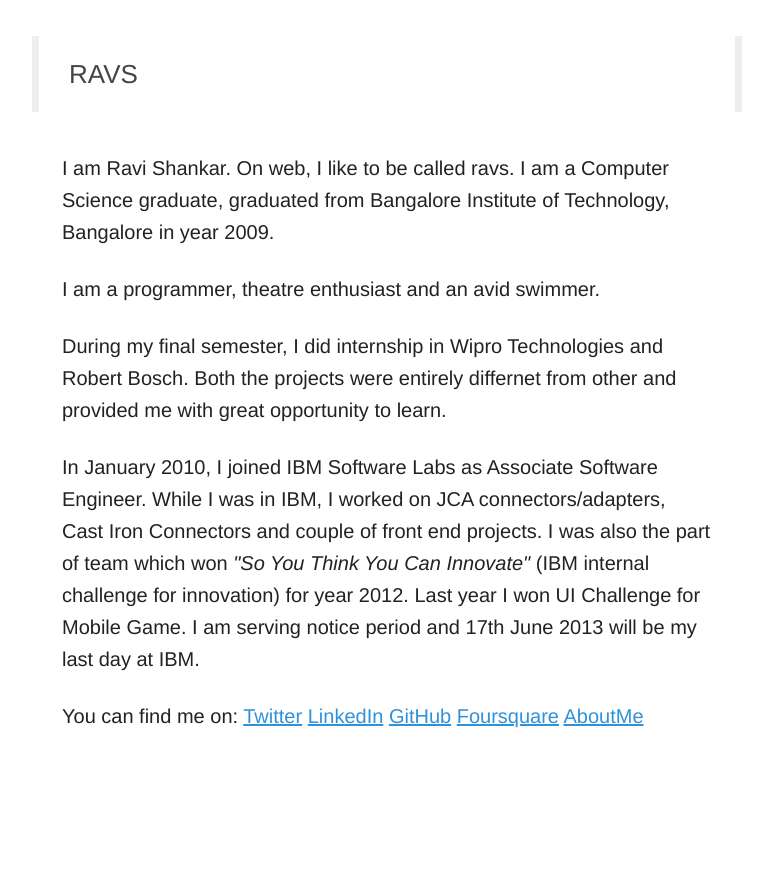
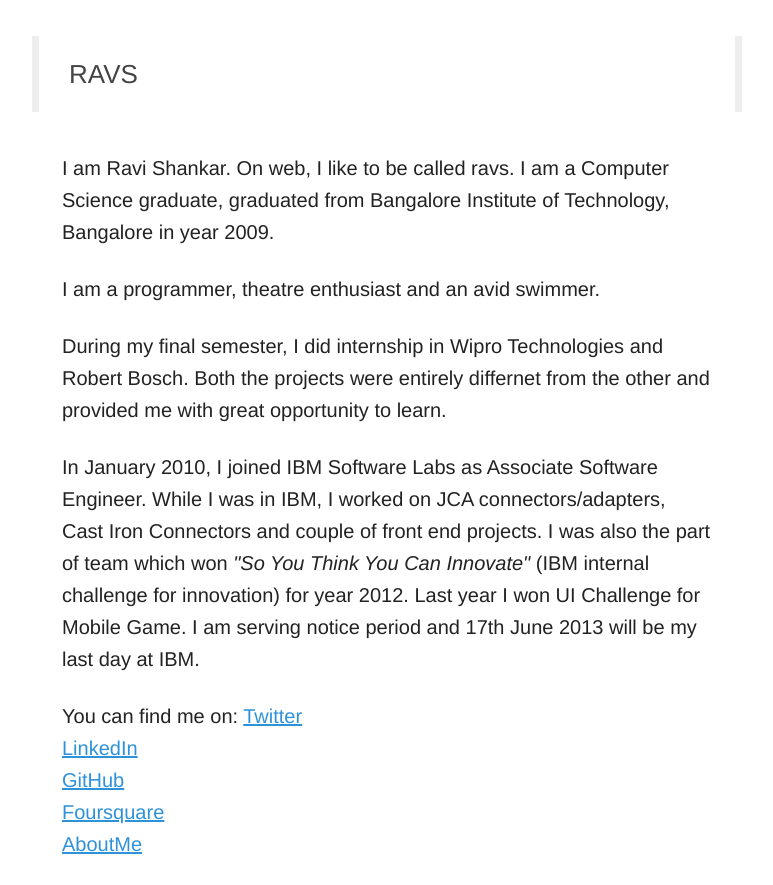
Before and after one commit to ravs/ravs.github.io, a Jekyll site: the page built from about/index.html, in a window 1280 px wide, cut to the strip 361-1246 px from the top of the page. Shown: the whole strip, without its empty margins (253-1026 px from the left). Built offline with Jekyll 4.4.1, drawn with Linux system fonts in a browser that asks for light colours; Markdown is read by kramdown in place of the engine named in the settings; before the commit the page ends 1118 px from its top, so only the background shows below that.

Commit message:
about page update

```diff
--- a/about/index.html
+++ b/about/index.html
@@ -10,13 +10,13 @@
 
 <p>I am a programmer, theatre enthusiast and an avid swimmer.<p>
 
-<p>During my final semester, I did internship in Wipro Technologies and Robert Bosch. Both the projects were entirely differnet from other and provided me with great opportunity to learn.<p>
+<p>During my final semester, I did internship in Wipro Technologies and Robert Bosch. Both the projects were entirely differnet from the other and provided me with great opportunity to learn.<p>
 
 <p>In January 2010, I joined IBM Software Labs as Associate Software Engineer. While I was in IBM, I worked on JCA connectors/adapters, Cast Iron Connectors and couple of front end projects. I was also the part of team which won <i>"So You Think You Can Innovate"</i> (IBM internal challenge for innovation) for year 2012. Last year I won UI Challenge for Mobile Game. I am serving notice period and 17th June 2013 will be my last day at IBM.</p>
 
 <p>You can find me on:
-<a href="http://twitter.com/ravs24">Twitter</a>
-<a href="http://www.linkedin.com/in/ravishankarbit">LinkedIn</a>
-<a href="http://www.github.com/ravs">GitHub</a>
-<a href="https://foursquare.com/ravs24">Foursquare</a>
+<a href="http://twitter.com/ravs24">Twitter</a><br>
+<a href="http://www.linkedin.com/in/ravishankarbit">LinkedIn</a><br>
+<a href="http://www.github.com/ravs">GitHub</a><br>
+<a href="https://foursquare.com/ravs24">Foursquare</a><br>
 <a href="http://about.me/ravs">AboutMe</a></p>
```
